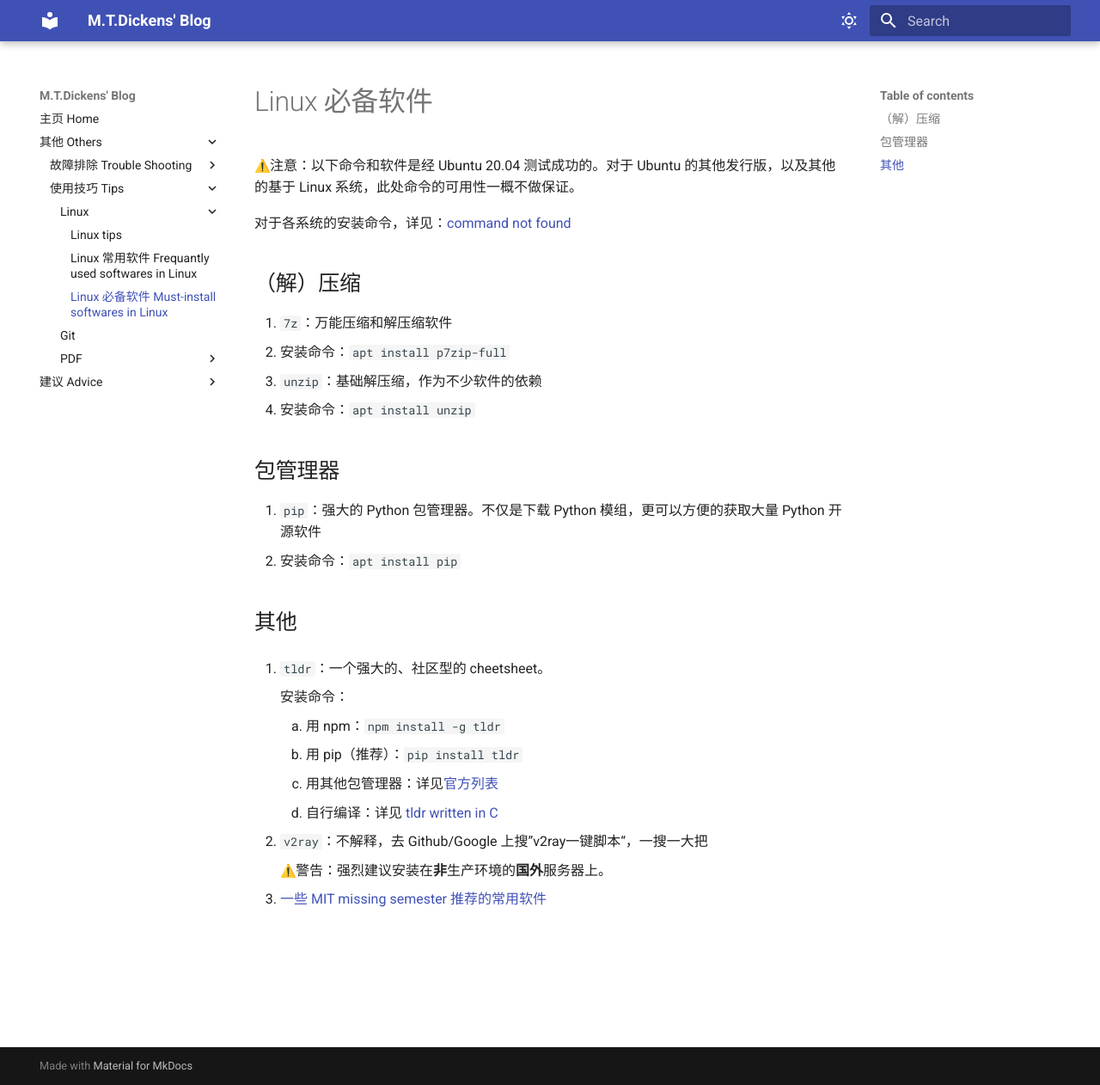
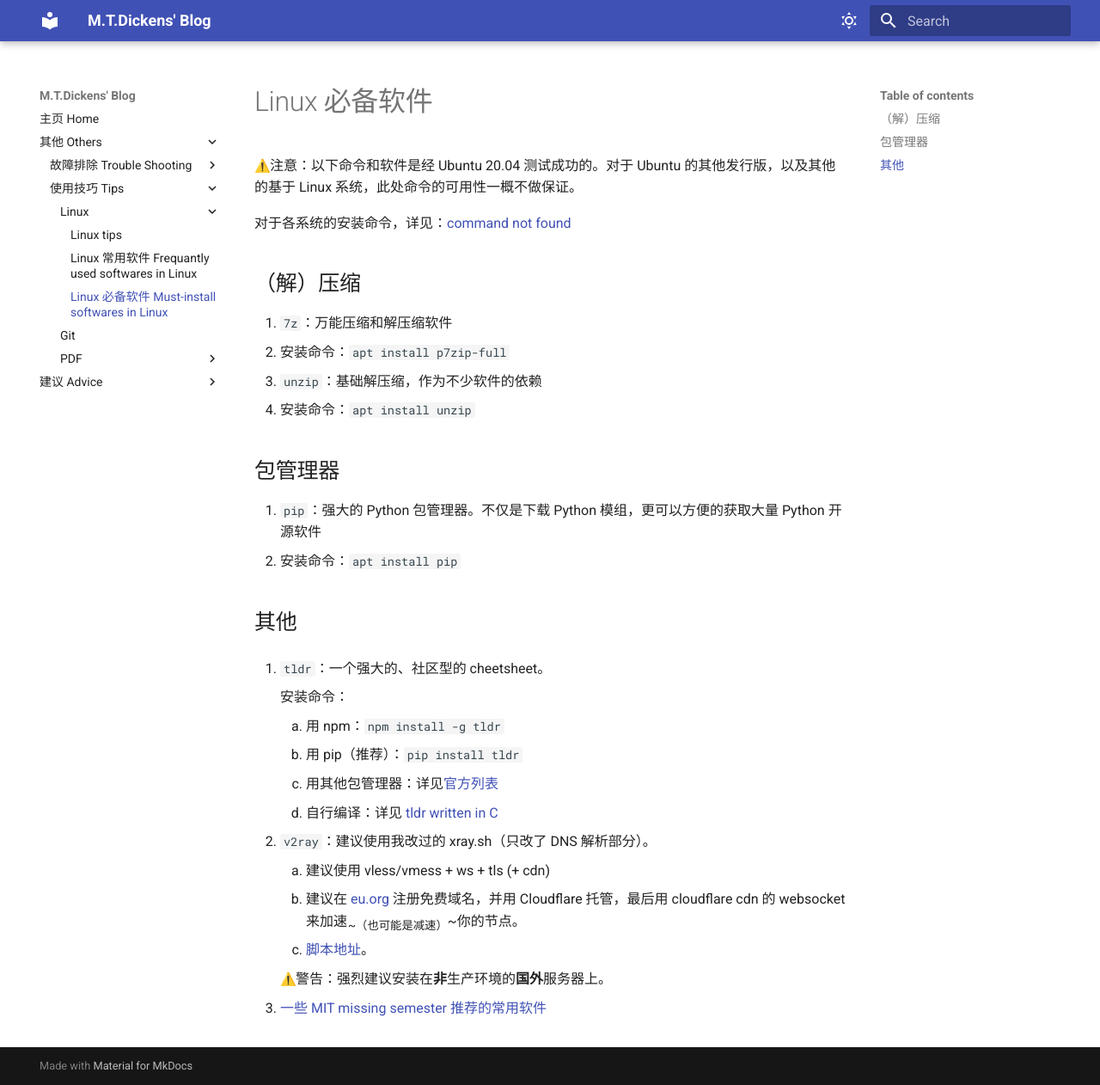
Before and after one commit to MTDickens/blog, an MkDocs documentation site: the page built from docs/Tips/must-install_softwares_in_Linux.md, in a window 1280 px wide and 1262 px high. Shown: the whole window at 86% size. Built offline with MkDocs 1.6.1 and Material for MkDocs 9.7.7, drawn with Linux system fonts in a browser that asks for light colours; emoji names are drawn with the system emoji font.

Commit message:
update must-install_softwares_in_Linux.md

```diff
--- a/docs/Tips/must-install_softwares_in_Linux.md
+++ b/docs/Tips/must-install_softwares_in_Linux.md
@@ -27,7 +27,11 @@
       3. 用其他包管理器：详见[官方列表](https://github.com/tldr-pages/tldr/wiki/tldr-pages-clients)
       4. 自行编译：详见 [tldr written in C](https://github.com/tldr-pages/tldr-c-client)
 
-2. `v2ray`：不解释，去 Github/Google 上搜”v2ray一键脚本“，一搜一大把
+2. `v2ray`：建议使用我改过的 xray.sh（只改了 DNS 解析部分）。
+
+      1. 建议使用 vless/vmess + ws + tls (+ cdn)
+      2. 建议在 [eu.org](https://nic.eu.org) 注册免费域名，并用 Cloudflare 托管，最后用 cloudflare cdn 的 websocket 来加速~~（也可能是减速）~~你的节点。
+      3. [脚本地址](https://raw.githubusercontent.com/MTDickens/scripts/master/xray.sh)。
 
       :warning:警告：强烈建议安装在**非**生产环境的**国外**服务器上。
 
```
